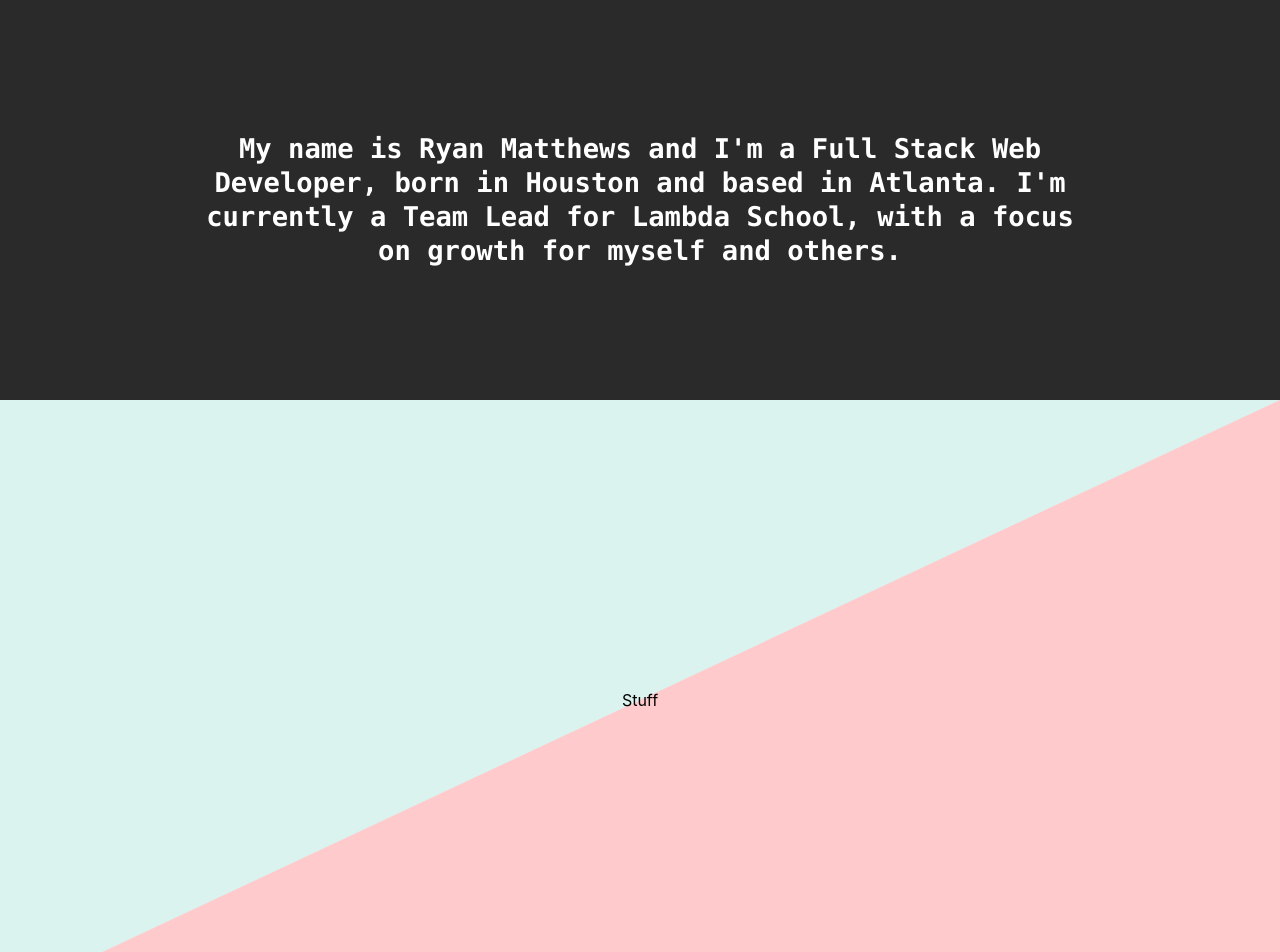
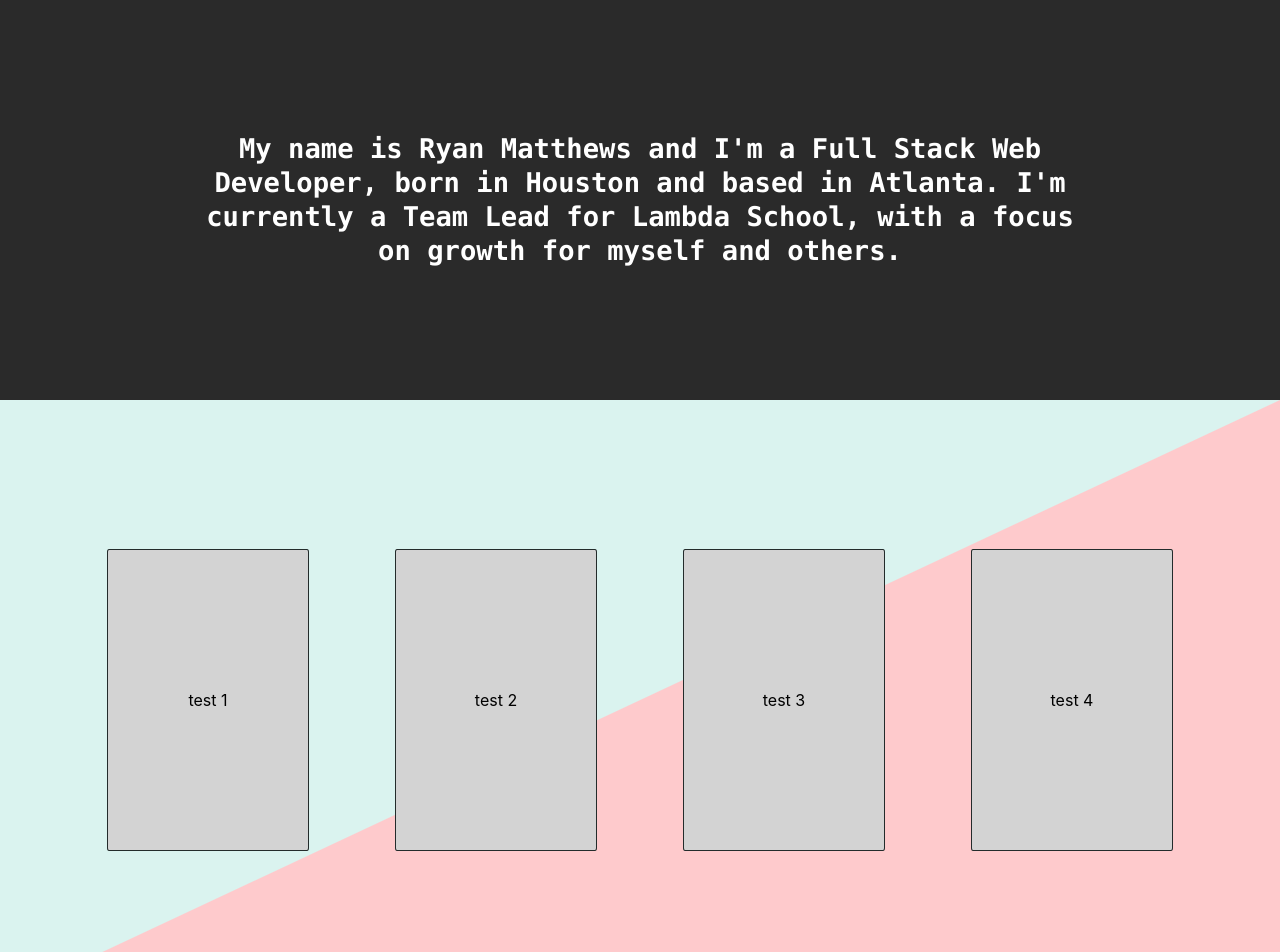
Before and after one commit to Ryntak94/portfolio, a React (Create React App) app: page / in a window 1280 px wide. Shown: the top 952 px of the page. Built offline with nearby package versions, Linux system fonts and the light colour scheme.

Commit message:
4 'projects' displaying

```diff
--- a/src/components/content.js
+++ b/src/components/content.js
@@ -1,6 +1,7 @@
 import React, { Component } from 'react';
 import ReactDOM from 'react-dom';
 import styled from 'styled-components'
+import Project from './project.js'
 
 const ContentContainer = styled.div`
     width: 100%;
@@ -23,13 +24,41 @@
 `
 const Info = styled.div`
 z-index: 1
+display: flex;
+width: 90%
+justify-content: space-around;
 `
 
 class Content extends Component {
+    constructor(props)  {
+        super(props);
+        this.state = {
+            projects: [
+                {
+                    name: "test 1"
+                },
+                {
+                    name: "test 2"
+                },
+                {
+                    name: "test 3"
+                },
+                {
+                    name: "test 4"
+                }
+            ]
+        }
+    }
     render()    {
         return  (
             <ContentContainer>
-            <Info>Stuff</Info>
+                <Info>
+                    {
+                        this.state.projects.map(project =>  {
+                            return <Project pName={project.name} />
+                        })
+                    }
+                </Info>
             <BackgroundTriangle/>
             </ContentContainer>
         )
--- /dev/null
+++ b/src/components/project.js
@@ -0,0 +1,29 @@
+import React, { Component } from 'react';
+import ReactDOM from 'react-dom';
+import styled from 'styled-components'
+
+const ProjectContainer = styled.div`
+    width: 200px;
+    height: 300px;
+    color: black;
+    z-index: 100;
+    background: lightgray;
+    display: flex;
+    justify-content: center;
+    align-items: center;
+    border-radius: 1%;
+    border: 1px solid #232b2b;
+`
+
+class Project extends Component {
+    render()    {
+        console.log(this.props)
+        return  (
+            <ProjectContainer>
+                {this.props.pName}
+            </ProjectContainer>
+        )
+    }
+}
+
+export default Project;
```
